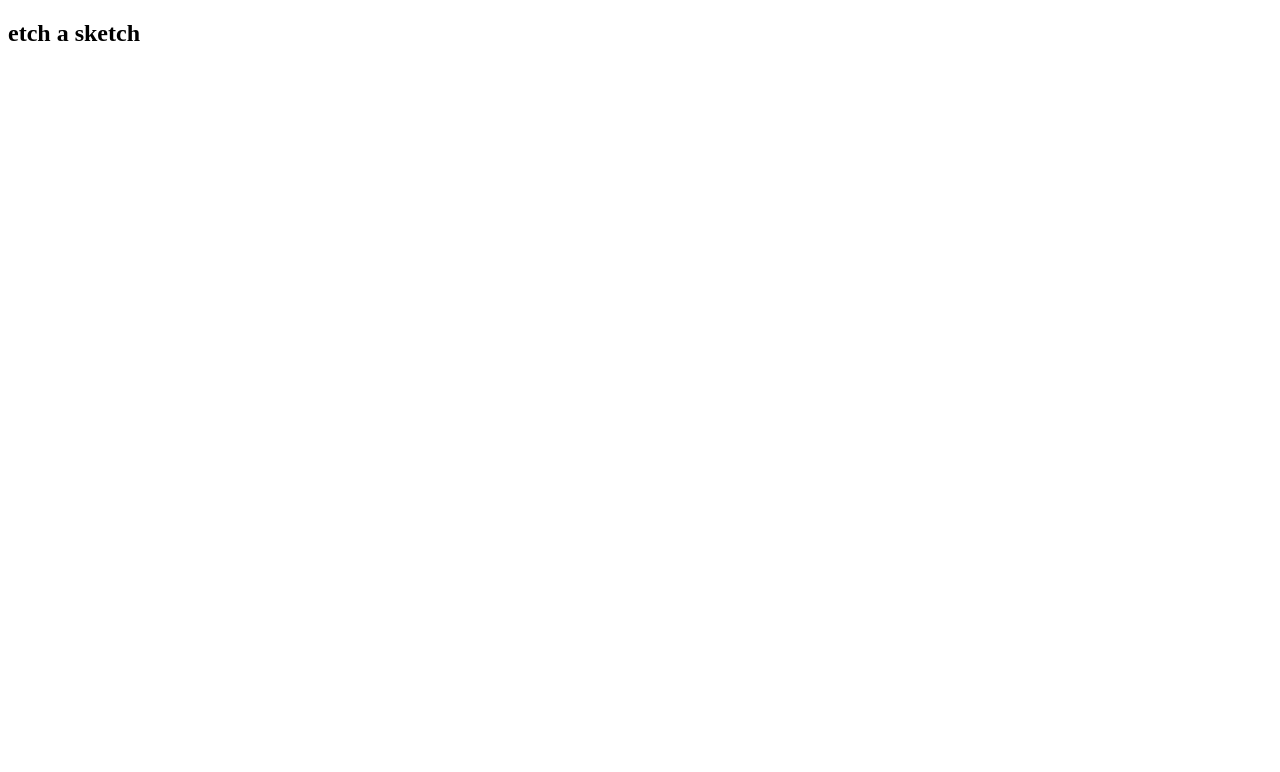
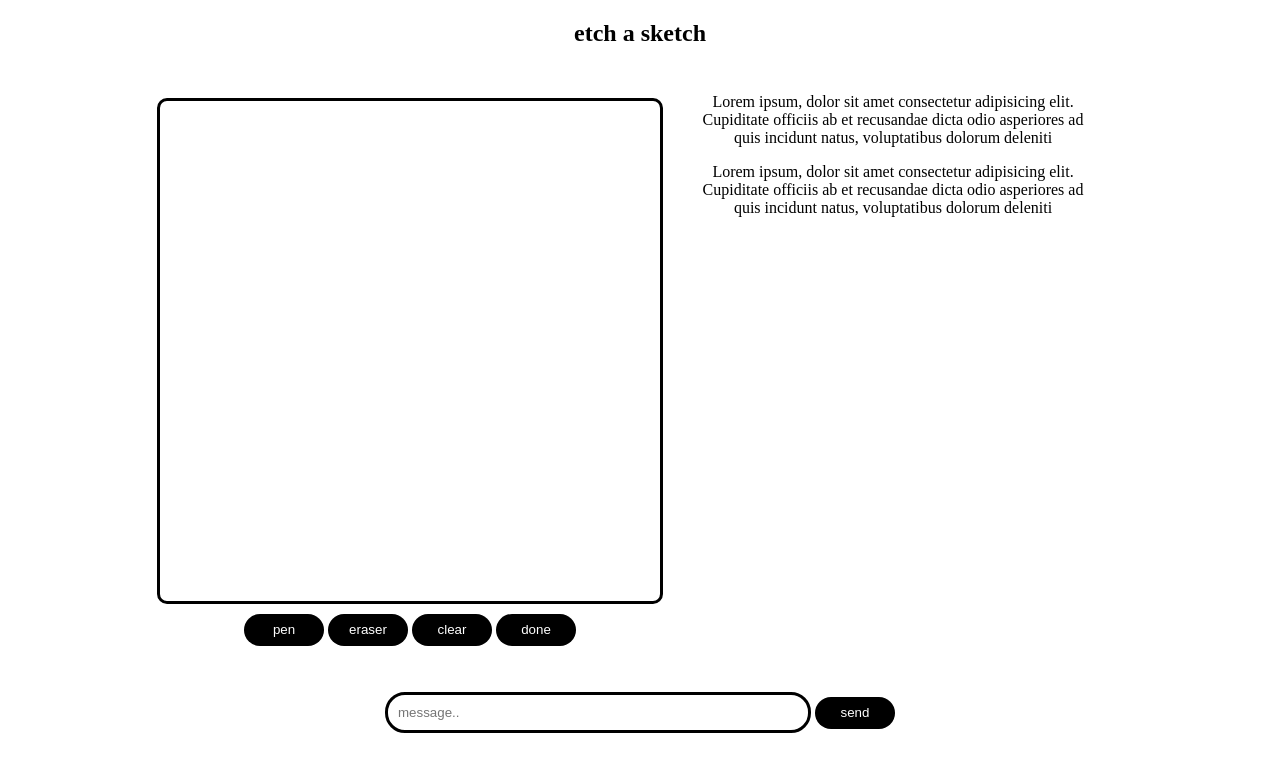
Before and after one commit to xervomotor/etch-a-sketch, a plain HTML site: page index.html in a window 1280 px wide. Drawn offline with Linux system fonts and the light colour scheme.

Commit message:
adding essential elements;

```diff
--- a/index.html
+++ b/index.html
@@ -8,6 +8,39 @@
   </head>
   <body>
     <h2>etch a sketch</h2>
+
+    <div class="wrapper">
+      <div class="main">
+        <div class="grid-panel">
+          <div class="grid">
+            <!-- n by n grid of square divs -->
+          </div>
+          <button class="button">pen</button>
+          <button class="button">eraser</button>
+          <button class="button">clear</button>
+          <button class="button">done</button>
+        </div>
+
+        <div class="conversation-panel">
+          <p>
+            Lorem ipsum, dolor sit amet consectetur adipisicing elit. Cupiditate
+            officiis ab et recusandae dicta odio asperiores ad quis incidunt
+            natus, voluptatibus dolorum deleniti
+          </p>
+          <p>
+            Lorem ipsum, dolor sit amet consectetur adipisicing elit. Cupiditate
+            officiis ab et recusandae dicta odio asperiores ad quis incidunt
+            natus, voluptatibus dolorum deleniti
+          </p>
+        </div>
+      </div>
+
+      <div class="message-container">
+        <input type="text" placeholder="message.." />
+        <button class="button">send</button>
+      </div>
+    </div>
+
     <script src="script.js"></script>
   </body>
 </html>
--- a/script.js
+++ b/script.js
@@ -0,0 +1,40 @@
+const DEFAULT_SIZE = 20;
+
+
+const grid = document.querySelector('.grid');
+
+//redefine mouse down
+let mouseDown = false;
+document.body.onmousedown = () => (mouseDown = true);
+document.body.onmouseup = () => (mouseDown = false);
+
+function setupGrid(size) {
+    grid.style.gridTemplateColumns = `repeat(${size}, 1fr)`
+    grid.style.gridTemplateRows = `repeat(${size}, 1fr)`
+
+    for (let i = 0; i < size * size; i++) {
+        const gridElement = document.createElement('div');
+        gridElement.classList.add('grid-element');
+        grid.appendChild(gridElement);
+
+        gridElement.addEventListener('mouseover', draw);
+        gridElement.addEventListener('mousedown', draw);
+      }
+}
+
+
+function draw(e) {
+    if (e.type === 'mouseover' && !mouseDown) return;
+    else {
+        e.target.style.backgroundColor = 'black';
+    }
+}
+
+function clearGrid() {
+    grid.innerHTML = '';
+}
+
+
+
+
+setupGrid(DEFAULT_SIZE);
--- a/styles.css
+++ b/styles.css
@@ -0,0 +1,66 @@
+
+* {
+    text-align: center;
+}
+
+.main {
+    display: flex;
+    align-items: center;
+    justify-content: center;
+    margin: 0 auto;
+  }
+
+.grid {
+    display: grid;
+    width: 500px;
+    height: 500px;
+    border: 3px solid black;
+    border-radius: 10px;
+}
+
+.grid-element {
+    user-select: none;
+  }
+
+.conversation-panel {
+    width: 400px;
+    height: 600px;
+    padding: 10px;
+    margin: 0 20px;
+    text-align: justify;
+    overflow: scroll;
+}
+
+::-webkit-scrollbar {
+    width: 0px;
+    background: transparent;
+  }
+
+.button {
+    background-color: black;
+    color: white;
+    border: none;
+    border-radius: 50px;
+    width: 80px;
+    height: 32px;
+    margin: 10px 0;
+    cursor: pointer;
+    transition: background-color 0.3s;
+}
+
+ .button:hover {
+    background-color: #333333;
+}
+
+.button:disabled {
+    background-color: #888888;
+    cursor: not-allowed;
+}
+
+input {
+    width: 400px;
+    border: 3px solid black;
+    border-radius: 20px;
+    padding: 10px;
+    text-align: left;
+}
```
